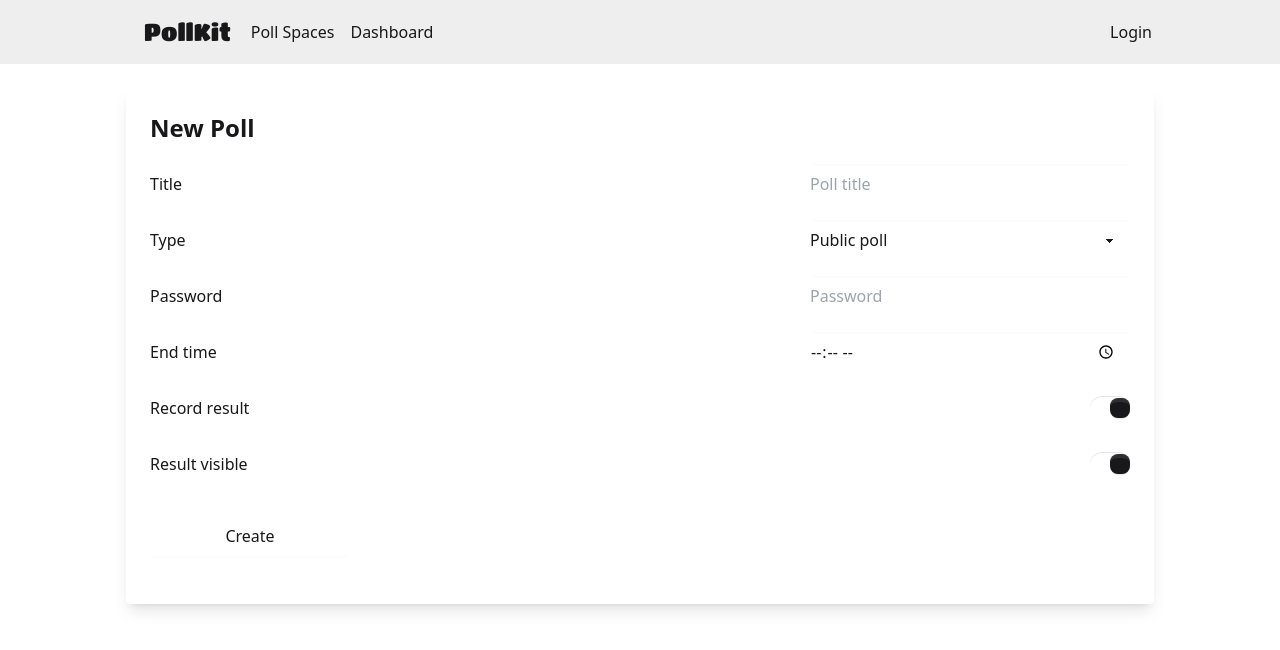
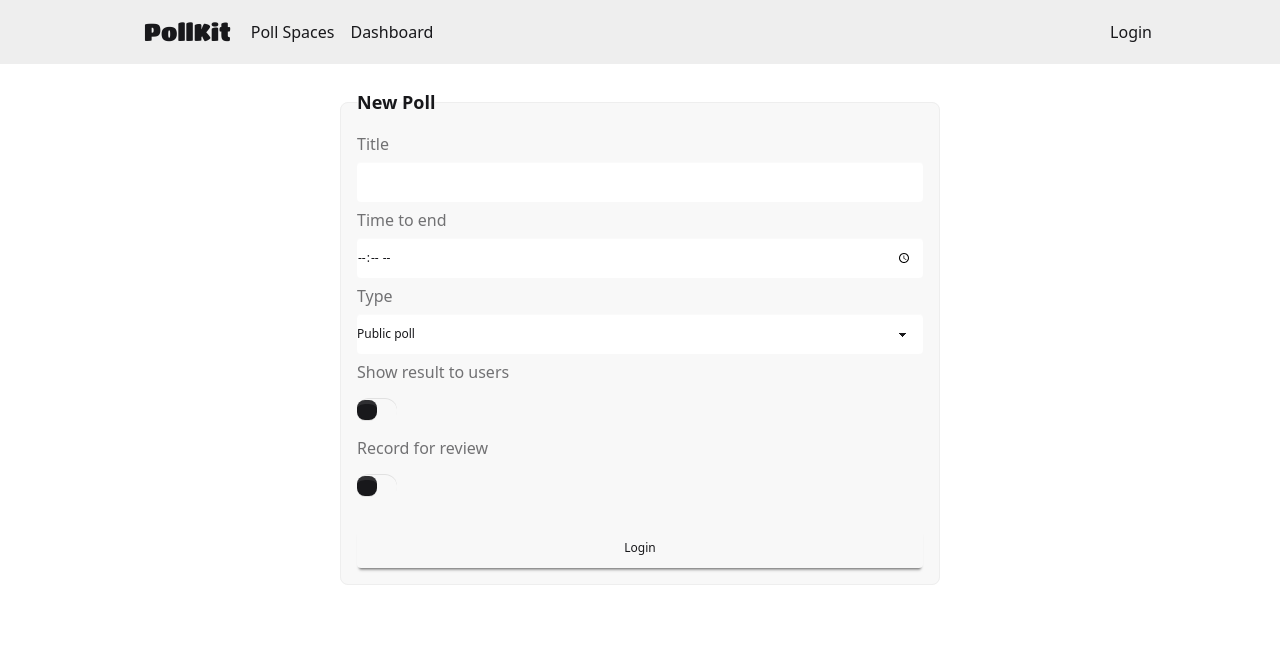
Before and after one commit to TranPhat-28/pollkit-client, a Next.js app: page /create-poll in a window 1280 px wide. Shown: the top 650 px of the page. Built offline with nearby package versions, Linux system fonts and the light colour scheme.

Commit message:
feat: update create poll page

```diff
--- a/src/app/create-poll/page.tsx
+++ b/src/app/create-poll/page.tsx
@@ -1,37 +1,52 @@
+"use client";
+import { useState } from "react";
+
+type PollType = "public" | "private"; // remove later
+
 const CreatePollPage = () => {
+  const [pollType, setPollType] = useState<PollType>("public");
+  const selectPollType = (type: PollType) => {
+    setPollType(type);
+  };
   return (
-    <div className="h-full w-full p-4 md:p-5 lg:p-6 shadow-lg mt-6 rounded">
-      <p className="font-bold text-2xl mb-5">New Poll</p>
-      <form action="" className="flex flex-col gap-4">
-        <div className="flex w-full justify-between items-center gap-4">
-          <span>Title</span>
-          <input type="text" placeholder="Poll title" className="input" />
+    <div className="h-full w-full p-4 md:p-5 lg:p-6">
+      <fieldset className="fieldset bg-base-200 border-base-300 rounded-box w-[600px] border p-4 mx-auto">
+        <legend className="fieldset-legend text-lg">New Poll</legend>
+
+        <label className="label text-base">Title</label>
+        <input type="text" required className="input w-full" />
+
+        <label className="label text-base">Time to end</label>
+        <input type="time" className="input w-full" />
+
+        <label className="label text-base">Type</label>
+        <select
+          className="select w-full"
+          onChange={(a) => selectPollType(a.target.value as PollType)}
+        >
+          <option value="public">Public poll</option>
+          <option value="private">Private poll</option>
+        </select>
+
+        {pollType === "private" && (
+          <>
+            <label className="label text-base">Password</label>
+            <input type="password" required className="input w-full" />
+          </>
+        )}
+
+        <label className="label text-base ">Show result to users</label>
+        <div className="h-10 flex items-center">
+          <input type="checkbox" className="toggle" />
         </div>
-        <div className="flex w-full justify-between items-center gap-4">
-          <span>Type</span>
-          <select defaultValue="Public poll" className="select">
-            <option disabled={true}>Public poll</option>
-            <option>Private poll</option>
-          </select>
+
+        <label className="label text-base">Record for review</label>
+        <div className="h-10 flex items-center">
+          <input type="checkbox" className="toggle" />
         </div>
-        <div className="flex w-full justify-between items-center gap-4">
-          <span>Password</span>
-          <input type="text" placeholder="Password" className="input" />
-        </div>
-        <div className="flex w-full justify-between items-center gap-4">
-          <span>End time</span>
-          <input type="time" className="input" />
-        </div>
-        <div className="flex w-full justify-between items-center gap-4 min-h-10">
-          <span>Record result</span>
-          <input type="checkbox" defaultChecked className="toggle" />
-        </div>
-        <div className="flex w-full justify-between items-center gap-4 min-h-10">
-          <span>Result visible</span>
-          <input type="checkbox" defaultChecked className="toggle" />
-        </div>
-        <button className="btn mt-4 max-w-[200px]">Create</button>
-      </form>
+
+        <button className="btn btn-neutral mt-4">Login</button>
+      </fieldset>
     </div>
   );
 };
```
